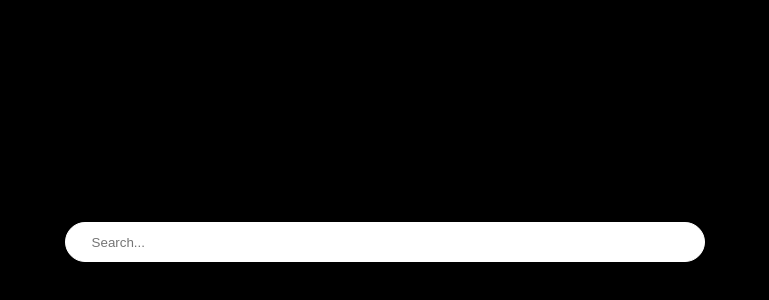
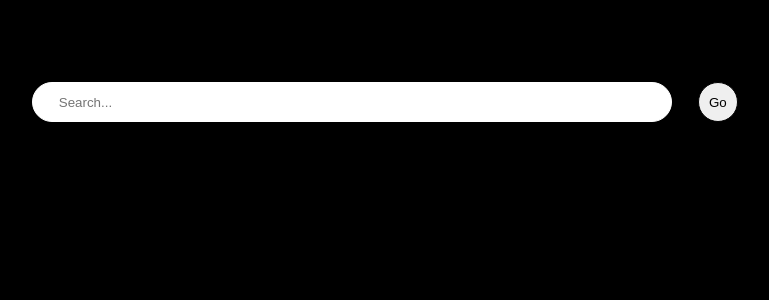
Before and after one commit to khintz34/autocomplete, a Next.js app: page / in a window 1280 px wide. Shown: the part 158-458 px from the top of the page, without its empty margins (255-1024 px from the left). Built offline with nearby package versions, Linux system fonts and the light colour scheme.

Commit message:
main func

```diff
--- a/src/pages/_search.js
+++ b/src/pages/_search.js
@@ -54,8 +54,25 @@ const Search = () => {
     }
   });
 
+  function addSearchItem() {
+    let list = masterList;
+    masterList.map((val) => {
+      if (val.search === searchVal) {
+        let item = {
+          search: searchVal,
+          clicked: true,
+        };
+        list.push(item);
+      }
+    });
+    setMasterList(...list);
+  }
+
+  //need to fix this
+
   return (
     <div id="searchContainer">
+      <div id="searchBarMain">
         <input
           type="text"
           placeholder="Search..."
@@ -70,6 +87,10 @@ const Search = () => {
             setFirstSearch("hide");
           }}
         />
+        <button className="searchBtn" onClick={addSearchItem}>
+          Go
+        </button>
+      </div>
       <div>
         <ul className={`searchResults ${showSearch}`}>
           <p className={firstSearch}>Related to your recent searches</p>
--- a/src/styles/globals.css
+++ b/src/styles/globals.css
@@ -106,6 +106,30 @@ a {
   }
 }
 
+#searchContainer {
+  width: 100vw;
+  display: flex;
+  justify-content: center;
+}
+
+#searchBarMain {
+  position: absolute;
+  top: 30vh;
+  display: flex;
+  flex-direction: row;
+  gap: 2vw;
+}
+
+.searchBtn {
+  height: 5vh;
+  width: 5vh;
+  border-radius: 50%;
+  border: 1px solid black;
+}
+
+.searchBtn:hover {
+  cursor: pointer;
+}
 .searchBar {
   width: 50vw;
   border: 1px solid white;
@@ -119,6 +143,9 @@ a {
 .searchResults {
   list-style-type: none;
   padding: 2vw;
+  position: absolute;
+  top: 35vh;
+  left: 25vw;
 }
 
 .hide {
```
Lines whose indentation alone changed are shown as unchanged.
